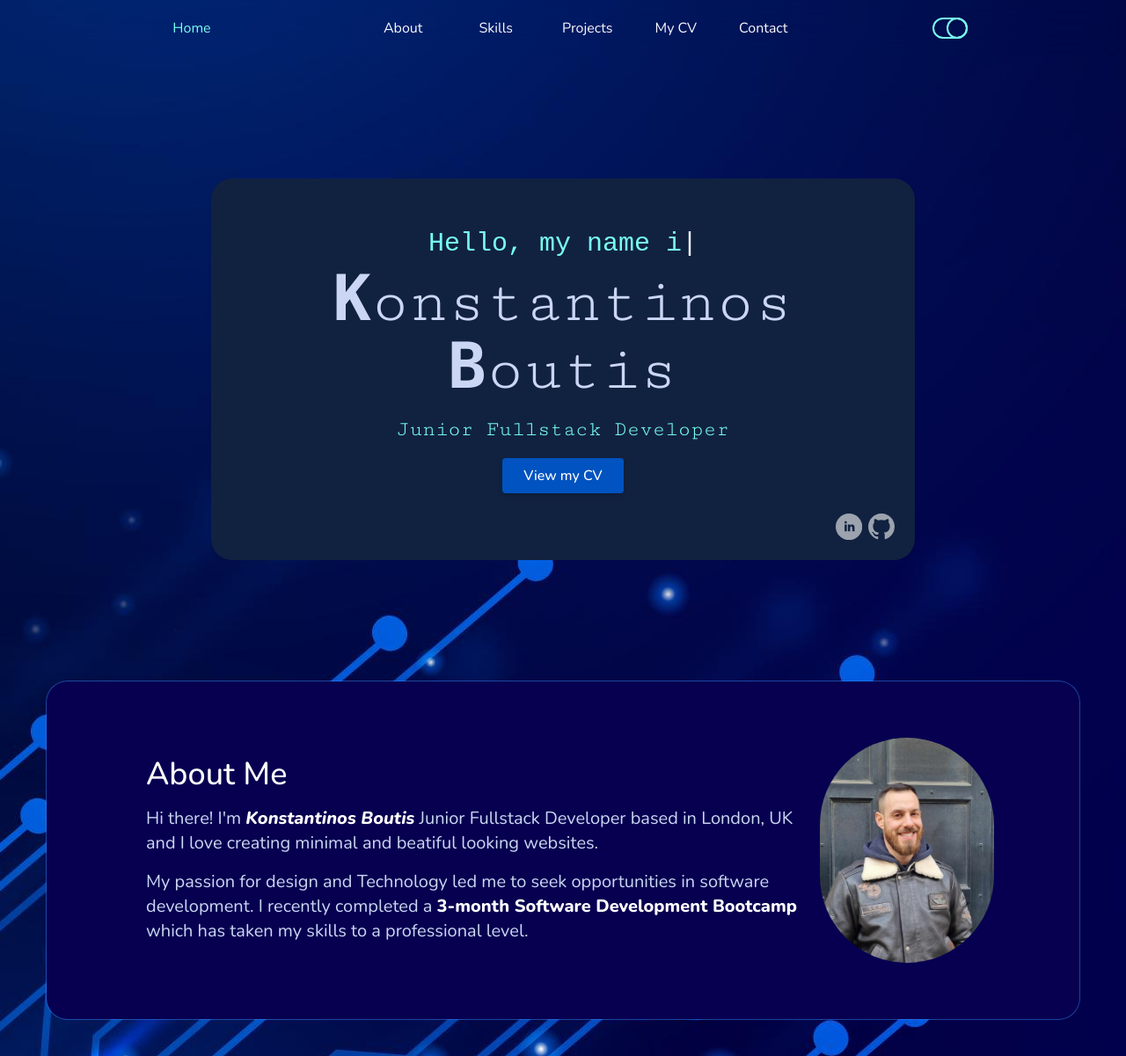
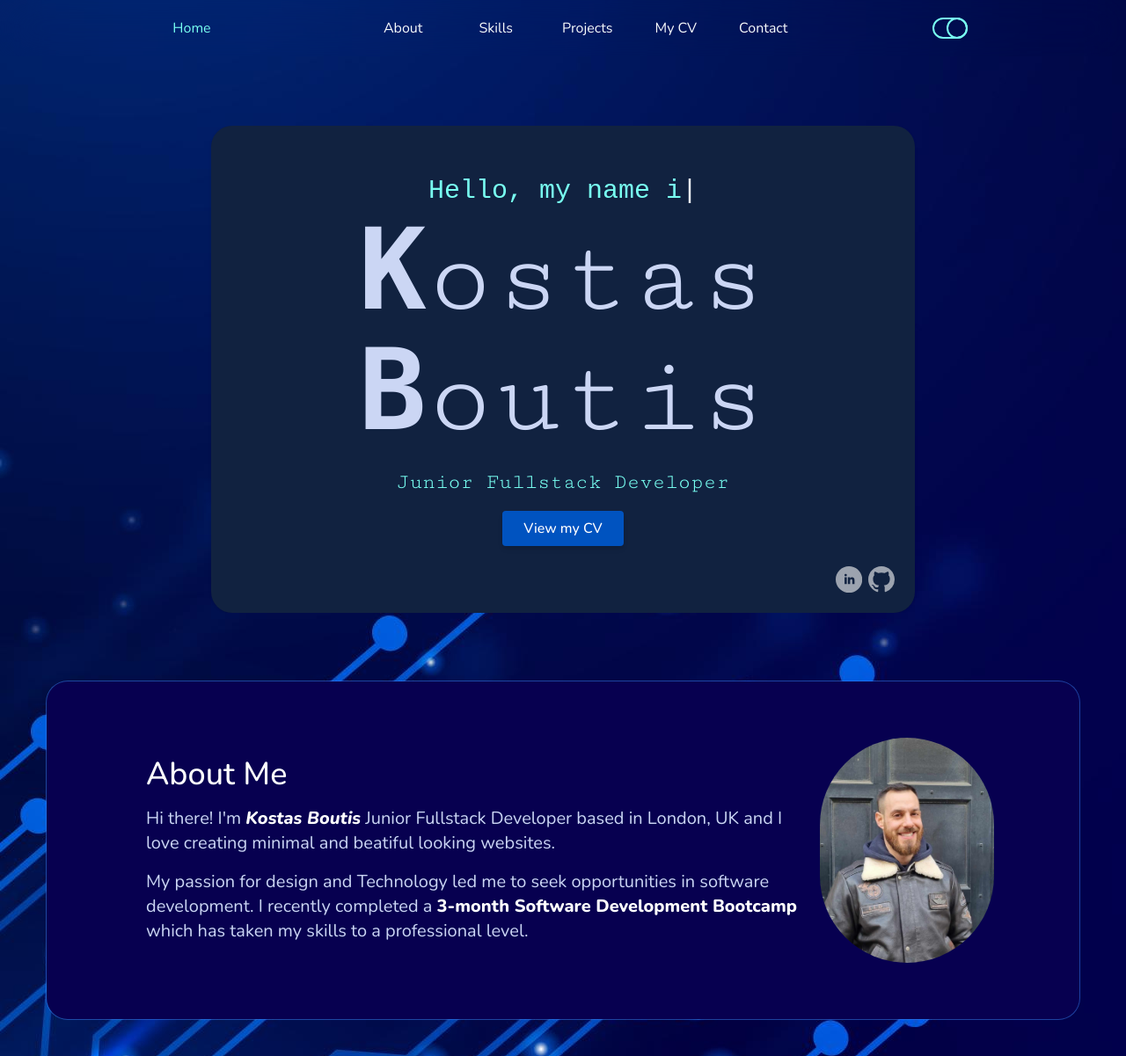
Before and after one commit to Kostas9093/Konstantinos-Boutis, a website: page index.html in a window 1280 px wide. Shown: the top 1201 px of the page at 88% size. Drawn offline with nearby package versions, Linux system fonts and the light colour scheme.

Commit message:
Update index.html

```diff
--- a/index.html
+++ b/index.html
@@ -106,9 +106,9 @@
                             <h5 class=" text dark:text-[#78fff1] text-xl lg:text-3xl font-normal mb-2 justify-start flex "
                                 id="typewriter-text"></h5>
                         </div>
-                        <p class="lg:text-8xl  dark:text-[#CBD6F4] text-7xl mb-4 items-center content-center "
+                        <p class="lg:text-9xl  dark:text-[#CBD6F4] text-7xl mb-4 items-center content-center "
                             id="typewriter-text1">
-                            <strong class="font-mono">K</strong>onstantinos
+                            <strong class="font-mono">K</strong>ostas
                             <strong class="font-mono">B</strong>outis</p>
                         <p class="text-[#] dark:text-[#78fff1] text-2xl mb-4 items-center content-center ">
 Junior Fullstack Developer</p>
@@ -150,7 +150,7 @@ Junior Fullstack Developer</p>
                 <div class=" mx-4 w-full   lg:w-1/2 xl:w-4/6 px-14 sm:px-0">
                     <h1 class=" text-3xl font-medium text-gray-100 capitalize lg:text-4xl dark:text-white">About Me</h1>
                     <p class=" text-xl mt-4 text-gray-100 dark:text-[#CBD6F4] ">
-                        Hi there! I'm <i class=" font-extrabold dark:text-[#fff] text-[#070050]">Konstantinos Boutis</i>
+                        Hi there! I'm <i class=" font-extrabold dark:text-[#fff] text-[#070050]">Kostas Boutis</i>
                         Junior Fullstack Developer based in London, UK and
                         I love creating minimal and beatiful looking websites.
                     </p>
```
